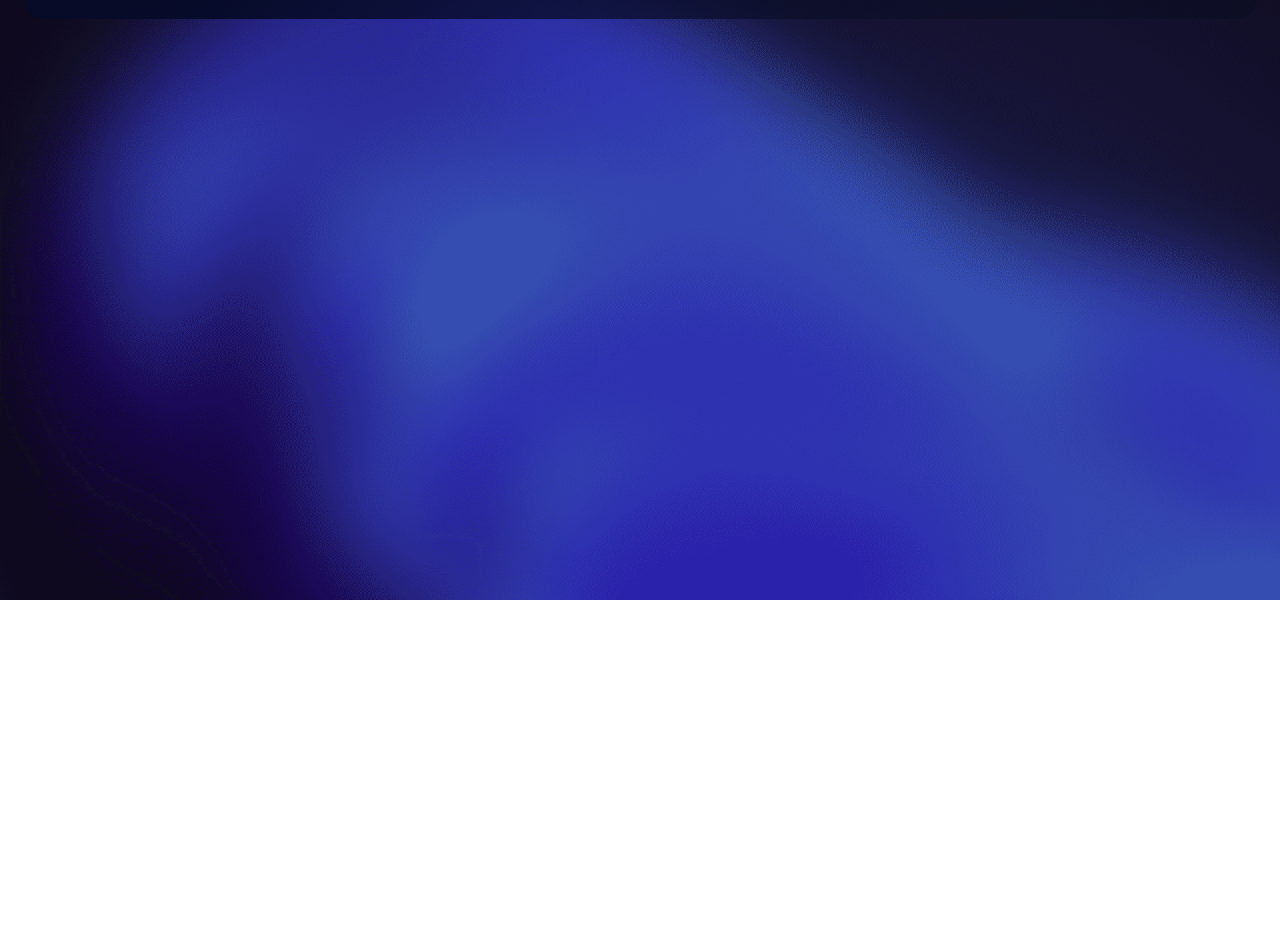
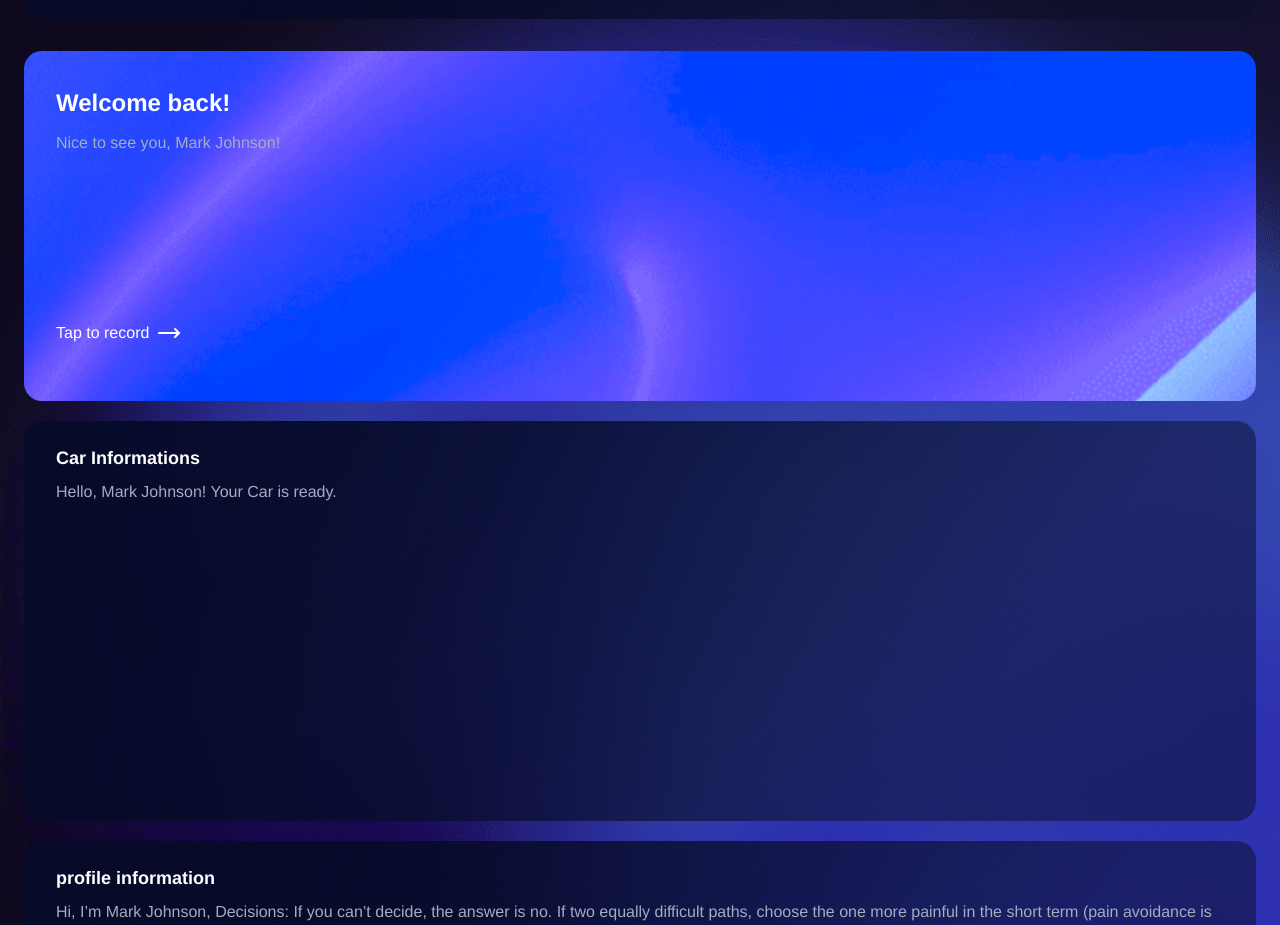
Before and after one commit to shefoo-om/Dashboard, a Next.js app: page /profile in a window 1280 px wide. Shown: the part 200-1125 px from the top of the page. Before the commit the page ends 800 px from the top, so only its background shows below. Built offline with nearby package versions, Linux system fonts and the light colour scheme.

Commit message:
create the tpyes and finished the first card

```diff
--- a/src/app/globals.css
+++ b/src/app/globals.css
@@ -205,3 +205,10 @@ nav {
   color: white;
   border-radius: 18px;
 }
+
+.billingSecondCardBg {
+  background-image: url("../assets/profile/bg3.png");
+  background-size: cover;
+  color: white;
+  border-radius: 18px;
+}
--- a/src/app/profile/page.tsx
+++ b/src/app/profile/page.tsx
@@ -2,6 +2,8 @@
 "use client";
 
 import type { NavbarDetails } from "@/types/Profile"
+import { MoveRight } from "lucide-react";
+import Link from "next/link";
 import React, { useState } from "react"
 
 const NavbarDetails: NavbarDetails[] = [
@@ -18,7 +20,7 @@ export default function ProfilePage() {
 
 
   return (
-    <div className="w-full flex flex-col justify-between items-center gap-4 pb-2 pt-6">
+    <div className="w-full flex flex-col justify-between items-center gap-y-8 pb-2 pt-6">
       <div className="MainCards w-full flex justify-between items-center max-md:flex-col gap-2 p-5">
         <div className="w-1/2 max-md:w-full flex flex-col justify-between items-start max-md:items-center gap-2">
           {NavbarDetails.map((ele) => (
@@ -59,14 +61,43 @@ export default function ProfilePage() {
         </div>
       </div>
 
+      <div className="w-full h-max grid grid-cols-3 max-[1400px]:grid-cols-1 gap-3 max-[1300px]:gap-y-5">
+        <div className="billingSecondCardBg w-full h-full min-h-[350px] rounded-[20px] pt-6 pl-8">
+          <div className="h-[270px] flex flex-col flex-wrap justify-between font-medium">
+            <div>
+              <p className="font-bold text-2xl w-full py-3">Welcome back!</p>
+              <p className="text-secondColor">Nice to see you, Mark Johnson!</p>
+            </div>
+            <Link href={"/"} className="flex flex-nowrap w-max items-center">
+              Tap to record
+              <p className="hover:translate-x-2 duration-300 pl-2">
+                <MoveRight />
+              </p>
+            </Link>
+          </div>
+        </div>
+        <div className="MainCards w-full h-full min-h-[400px] flex flex-col justify-between items-center gap-3 pt-6 px-8">
+          <div className="w-full h-max">
+            <p className="headerTitle pb-2">Car Informations</p>
+            <p className="text-secondColor">Hello, Mark Johnson! Your Car is ready.</p>
+          </div>
+          <div className="w-full h-full">
+            <div></div>
+          </div>
+        </div>
+        <div className="MainCards w-full h-full min-h-[350px] flex flex-col justify-between items-center gap-3 pt-6 px-8">
+          <div className="w-full h-max">
+            <p className="headerTitle pb-2">profile information</p>
+            <p className="text-secondColor">Hi, I’m Mark Johnson, Decisions: If you can’t decide, the answer is no. If two equally difficult paths, choose the one more painful in the short term (pain avoidance is creating an illusion of equality).</p>
+          </div>
+          <div>
+
+          </div>
+        </div>
+      </div>
 
 
 
-      <div className="w-full flex flex-wrap justify-between items-center gap-2">
-        <div className="w-[29%] max-[1440px]:w-full rounded-[20px]"></div>
-        <div className="MainCards w-[40%] max-[1440px]:w-full"></div>
-        <div className="MainCards w-[29%] max-[1440px]:w-full"></div>
-      </div>
       <div className="w-full flex flex-wrap justify-between items-center gap-2">
         <div className="MainCards w-[29%] max-[1440px]:w-full"></div>
         <div className="MainCards w-[69%] max-[1440px]:w-full"></div>
--- a/src/components/DashboardPage/frontCard.tsx
+++ b/src/components/DashboardPage/frontCard.tsx
@@ -20,7 +20,7 @@ const FirstCard = (
   </div>
 );
 const SecondCard = (
-  <div className="h-cardHeight w-full flex flex-col justify-between py-6 pb-8">
+  <div className="h-cardHeight w-full flex flex-col justify-between pt-6 pb-8">
     <div className="px-4">
       <p className="headerTitle">Satisfaction Rate</p>
       <p className="text-secondColor text-sm">From all projects</p>
@@ -99,7 +99,7 @@ const SecondCard = (
   </div>
 );
 const ThirdCard = (
-  <div className="h-cardHeight w-full flex flex-col justify-between py-6 pb-8">
+  <div className="h-cardHeight w-full flex flex-col justify-between pt-6 pb-8">
     <div className="w-full flex flex-nowrap justify-between px-4 mb-10">
       <p className="headerTitle">Referral Tracking</p>
       <Link
@@ -152,10 +152,10 @@ const ThirdCard = (
 export default function FrontCard() {
   return (
     <div className="w-full flex flex-wrap justify-between items-center pt-[18px] gap-y-5">
-      <div className="firstCardFrontCards w-[41%] max-xl:w-full flex ">
+      <div className="firstCardFrontCards w-[41%] max-xl:w-full flex">
         {FirstCard}
       </div>
-      <div className="MainCards w-[26%] max-xl:w-[48%] max-lg:w-full ">
+      <div className="MainCards w-[26%] max-xl:w-[48%] max-lg:w-full">
         {SecondCard}
       </div>
       <div className="MainCards w-[30%] max-xl:w-[48%] max-lg:w-full">
```
Also changed, not shown: src/types/Profile.d.ts (+13 -0 lines), src/assets/profile/bg3.png (added).
